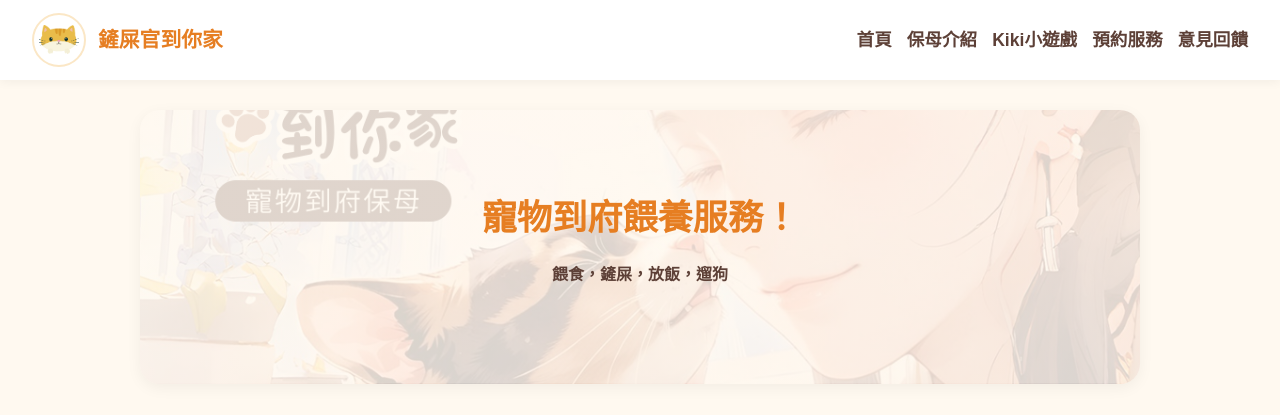
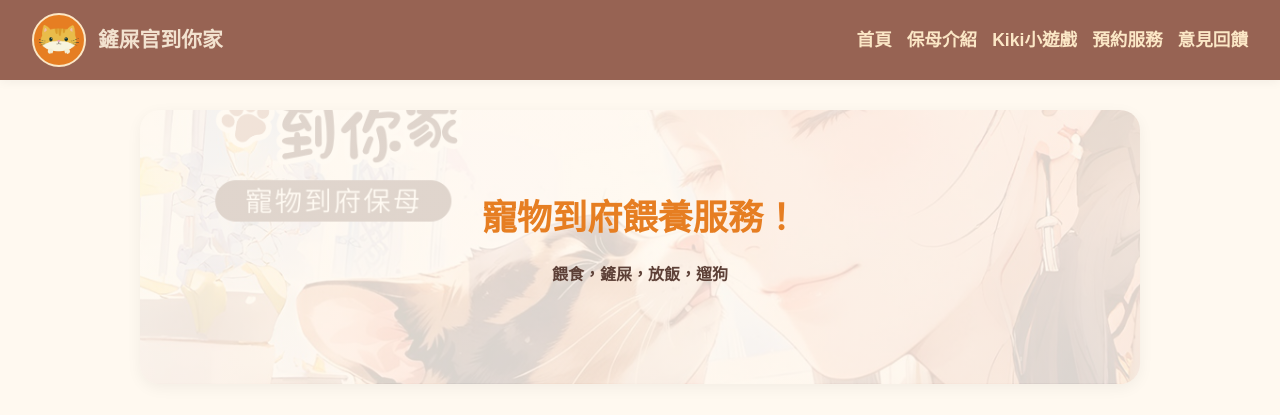
Before and after one commit to Arden-hub/pet-sitter-web, a Flask app: page / in a window 1280 px wide. Shown: the top 415 px of the page. Run offline with Flask 3, Linux system fonts and the light colour scheme.

Commit message:
報錯了

```diff
--- a/templates/index.html
+++ b/templates/index.html
@@ -28,18 +28,18 @@
 
         body { font-family: "Microsoft JhengHei", sans-serif; margin: 0; background-color: var(--bg-warm); color: var(--text-dark); line-height: 1.6; }
 
-        nav { background: var(--card-bg); padding: 0.8rem 2rem; display: flex; justify-content: space-between; align-items: center; box-shadow: 0 2px 10px rgba(0,0,0,0.05); position: sticky; top: 0; z-index: 1000; }
+        nav { background: #976353; padding: 0.8rem 2rem; display: flex; justify-content: space-between; align-items: center; box-shadow: 0 2px 10px rgba(0,0,0,0.05); position: sticky; top: 0; z-index: 1000; }
         .logo-container { display: flex; align-items: center; text-decoration: none; }
-        .logo-img-wrapper { height: 50px; width: 50px; background: #fff; border-radius: 50%; margin-right: 12px; border: 2px solid var(--accent); overflow: hidden; display: flex; align-items: center; justify-content: center; }
+        .logo-img-wrapper { height: 50px; width: 50px; background: #e67e22; border-radius: 50%; margin-right: 12px; border: 2px solid var(--accent); overflow: hidden; display: flex; align-items: center; justify-content: center; }
         .logo-img { height: 80%; width: 80%; object-fit: contain; }
-        .logo-text { font-size: 1.3rem; font-weight: bold; color: var(--primary); }
+        .logo-text { font-size: 1.3rem; font-weight: bold; color: #f2e2cf; }
 
         nav ul { list-style: none; display: flex; margin: 0; padding: 0; }
         nav ul li { margin-left: 15px; }
-        nav ul li a { text-decoration: none; color: var(--text-dark); font-weight: bold; font-size: 1.1rem; transition: 0.3s; }
-        nav ul li a:hover { color: var(--primary); }
+        nav ul li a { text-decoration: none; color: #fbe7c6; font-weight: bold; font-size: 1.1rem; transition: 0.3s; }
+        nav ul li a:hover { color: #e67e22; }
 
-        .page { padding: 30px 15px; max-width: 1000px; margin: 0 auto; }
+        .page { padding: 30px 8px; max-width: 1000px; margin: 0 auto; }
 
         .home-hero { text-align: center; padding: 80px 20px; background: linear-gradient(rgba(255, 249, 240, 0.85), rgba(255, 249, 240, 0.85)), url('https://storage.googleapis.com/pet-sitter-images/index_images/index-1.jpg'); background-size: cover; background-position: center; border-radius: 20px; margin-bottom: 30px; box-shadow: 0 4px 15px rgba(0,0,0,0.05); }
         .home-hero h2 { color: var(--primary); font-size: 2.2rem; margin: 0; }
```
